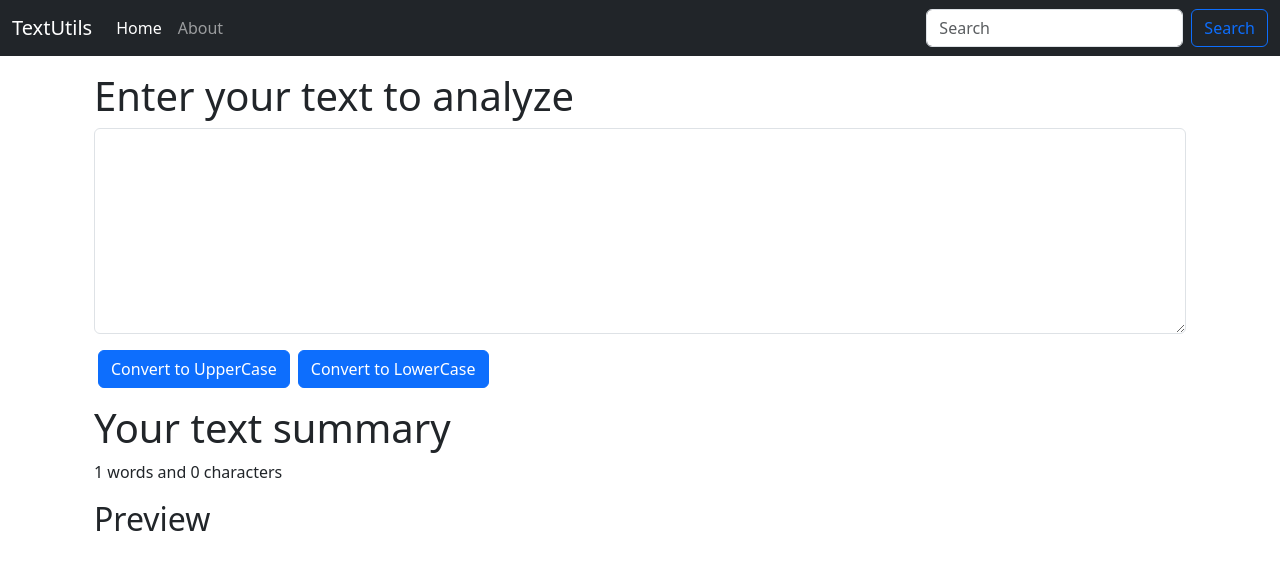
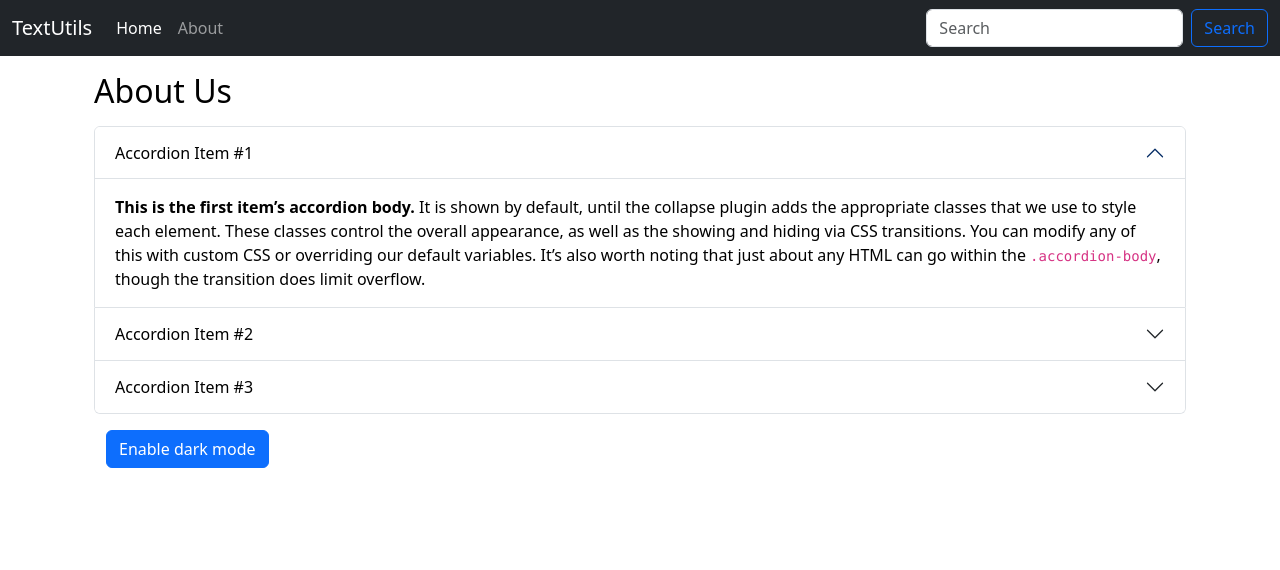
Before and after one commit to tshivanshu9/textutils, a React (Create React App) app: page / in a window 1280 px wide. Shown: the top 570 px of the page. Built offline with nearby package versions, Linux system fonts and the light colour scheme.

Commit message:
Dark mode v10

```diff
--- a/src/App.js
+++ b/src/App.js
@@ -1,6 +1,7 @@
 import './App.css';
+import About from './components/About';
 import Navbar from './components/Navbar';
-import TextForm from './components/TextForm';
+// import TextForm from './components/TextForm';
 
 function App() {
   return (
@@ -8,7 +9,8 @@
       {/* <Navbar title = "textutils" aboutText = "Aboutext"/> */}
       <Navbar/>
       <div className="container my-3">
-      <TextForm heading = "Enter your text to analyze"/>
+      {/* <TextForm heading = "Enter your text to analyze"/> */}
+      <About/>
       </div>
     </>
   );
--- /dev/null
+++ b/src/components/About.js
@@ -0,0 +1,73 @@
+import React, { useState } from 'react'
+
+export default function About() {
+
+    const [style, setStyle] = useState({
+        color: 'black',
+        backgroundColor: 'white',
+    });
+    const [btnText, setBtnText] = useState('Enable dark mode');
+
+    const toggleStyle = () => {
+        if (style.color === 'black') {
+            setStyle({
+                color: 'white',
+                backgroundColor: 'black',
+                border: '1px solid white'
+            });
+            setBtnText('Enable light mode');
+        } else {
+            setStyle({
+                color: 'black',
+                backgroundColor: 'white',
+            });
+            setBtnText('Enable dark mode');
+        }
+    }
+    return (
+        <div className='container' style={style}>
+            <h2 className='my-3'>About Us</h2>
+            <div className="accordion" id="accordionExample">
+                <div className="accordion-item">
+                    <h2 className="accordion-header">
+                        <button className="accordion-button" style={style} type="button" data-bs-toggle="collapse" data-bs-target="#collapseOne" aria-expanded="true" aria-controls="collapseOne">
+                            Accordion Item #1
+                        </button>
+                    </h2>
+                    <div id="collapseOne" className="accordion-collapse collapse show" data-bs-parent="#accordionExample">
+                        <div className="accordion-body" style={style}>
+                            <strong>This is the first item’s accordion body.</strong> It is shown by default, until the collapse plugin adds the appropriate classes that we use to style each element. These classes control the overall appearance, as well as the showing and hiding via CSS transitions. You can modify any of this with custom CSS or overriding our default variables. It’s also worth noting that just about any HTML can go within the <code>.accordion-body</code>, though the transition does limit overflow.
+                        </div>
+                    </div>
+                </div>
+                <div className="accordion-item">
+                    <h2 className="accordion-header">
+                        <button className="accordion-button collapsed" style={style} type="button" data-bs-toggle="collapse" data-bs-target="#collapseTwo" aria-expanded="false" aria-controls="collapseTwo">
+                            Accordion Item #2
+                        </button>
+                    </h2>
+                    <div id="collapseTwo" className="accordion-collapse collapse" data-bs-parent="#accordionExample">
+                        <div className="accordion-body" style={style}>
+                            <strong>This is the second item’s accordion body.</strong> It is hidden by default, until the collapse plugin adds the appropriate classes that we use to style each element. These classes control the overall appearance, as well as the showing and hiding via CSS transitions. You can modify any of this with custom CSS or overriding our default variables. It’s also worth noting that just about any HTML can go within the <code>.accordion-body</code>, though the transition does limit overflow.
+                        </div>
+                    </div>
+                </div>
+                <div className="accordion-item">
+                    <h2 className="accordion-header">
+                        <button className="accordion-button collapsed" style={style} type="button" data-bs-toggle="collapse" data-bs-target="#collapseThree" aria-expanded="false" aria-controls="collapseThree">
+                            Accordion Item #3
+                        </button>
+                    </h2>
+                    <div id="collapseThree" className="accordion-collapse collapse" data-bs-parent="#accordionExample">
+                        <div className="accordion-body" style={style}>
+                            <strong>This is the third item’s accordion body.</strong> It is hidden by default, until the collapse plugin adds the appropriate classes that we use to style each element. These classes control the overall appearance, as well as the showing and hiding via CSS transitions. You can modify any of this with custom CSS or overriding our default variables. It’s also worth noting that just about any HTML can go within the <code>.accordion-body</code>, though the transition does limit overflow.
+                        </div>
+                    </div>
+                </div>
+            </div>
+            <div className="container my-3">
+                <button type="button" onClick={toggleStyle} className="btn btn-primary">{btnText}</button>
+            </div>
+        </div>
+    )
+}
```
